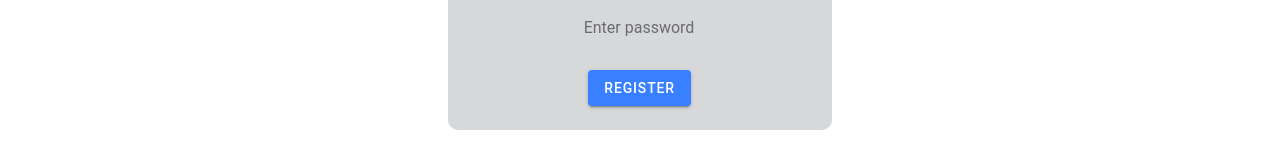
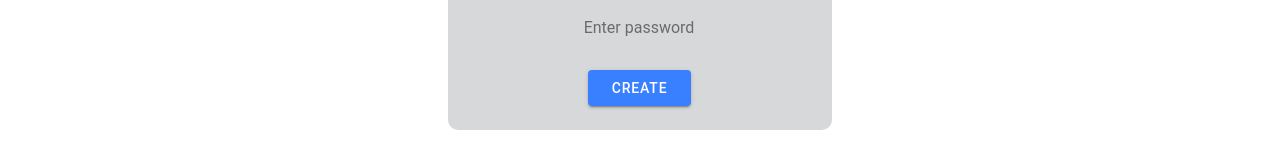
Before and after one commit to Ce3Pi0/Biljard-App, a React (Create React App) app: page /account_create in a window 1280 px wide. Shown: the part 375-535 px from the top of the page. Built offline with nearby package versions, Linux system fonts and the light colour scheme.

Commit message:
Update userCreate.tsx

```diff
--- a/src/components/userAccount/userCreate.tsx
+++ b/src/components/userAccount/userCreate.tsx
@@ -6,9 +6,6 @@ import { arrowBack } from "ionicons/icons";
 import { UserRegister } from "../../interfaces/interfaces";
 import { handleRequest } from "./handleRequest";
 
-// const registerRequest = async (user: UserRegister) => {
-//     return handleRequest("http://127.0.0.1:5000/users/register", "POST", user);
-// }
 
 const Register: React.FC = () => {
 
@@ -72,7 +69,7 @@ const Register: React.FC = () => {
                 {userExists && !message && <p id="warning">User already exists!</p>}
                 {!userExists && message && <p id="warning">{message}</p>}
                 {!userExists && !message && <br />}
-                <IonButton type="submit" expand="block" id="button">Register</IonButton>
+                <IonButton type="submit" expand="block" id="button">Create</IonButton>
             </form>}
             {loggedIn && <div>
                 <h1>You are already logged in!</h1>
```
